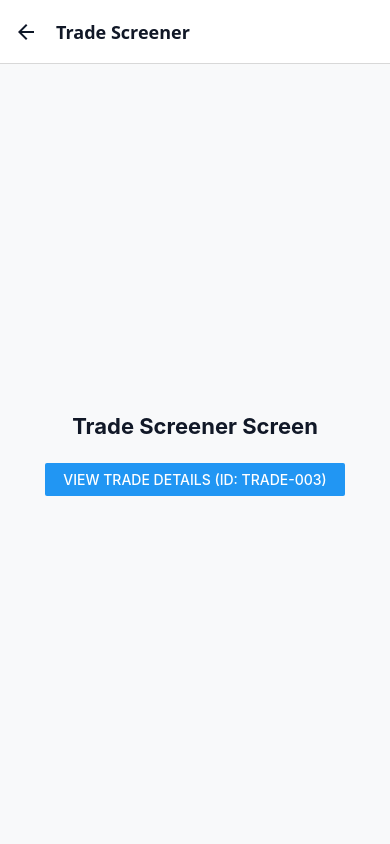
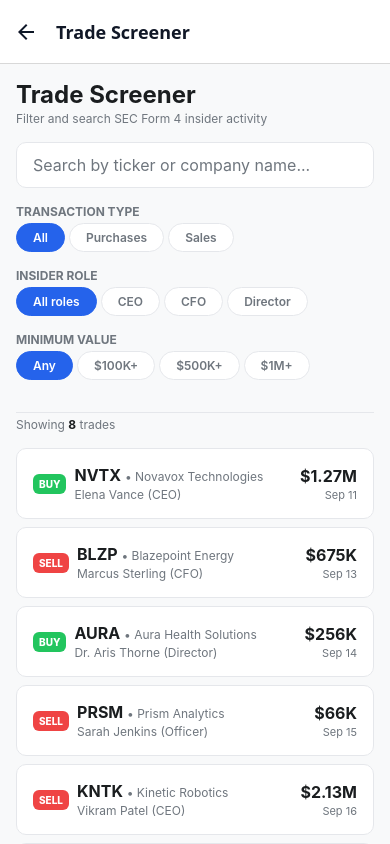
Before and after one commit to pritam-b-dev/stocks-n-trades, a React Native app: screen /Screener in a window 390 px wide. Built offline with nearby package versions, Linux system fonts and the light colour scheme.

Commit message:
feat: implement Screener screen with search and 3 filter groups

```diff
--- a/src/screens/ScreenerScreen.tsx
+++ b/src/screens/ScreenerScreen.tsx
@@ -1,22 +1,221 @@
-import React from "react";
-import { View, Text, Button, StyleSheet } from "react-native";
+import React, { useState, useMemo } from "react";
+import {
+  View,
+  Text,
+  TextInput,
+  ScrollView,
+  TouchableOpacity,
+  StyleSheet,
+} from "react-native";
 import { NativeStackScreenProps } from "@react-navigation/native-stack";
 import { RootStackParamList } from "../navigation/RootNavigator";
+import { mockTrades } from "../data/mockTrades";
+import { theme } from "../theme/theme";
+import { InsiderTrade } from "../types/InsiderTrade";
+import { TradeCard } from "../components/TradeCard";
+import { FilterChip } from "../components/FilterChip";
 
 type Props = NativeStackScreenProps<RootStackParamList, "Screener">;
 
+// Exact required option sets
+const TRANSACTION_TYPES = ["All", "Purchases", "Sales"] as const;
+const INSIDER_ROLES = ["All roles", "CEO", "CFO", "Director"] as const;
+const VALUE_THRESHOLDS = ["Any", "$100K+", "$500K+", "$1M+"] as const;
+
+type TransactionTypeOption = (typeof TRANSACTION_TYPES)[number];
+type InsiderRoleOption = (typeof INSIDER_ROLES)[number];
+type ValueThresholdOption = (typeof VALUE_THRESHOLDS)[number];
+
 export default function ScreenerScreen({ navigation }: Props) {
+  // State for search text and filter selections
+  const [searchQuery, setSearchQuery] = useState<string>("");
+  const [selectedType, setSelectedType] =
+    useState<TransactionTypeOption>("All");
+  const [selectedRole, setSelectedRole] =
+    useState<InsiderRoleOption>("All roles");
+  const [selectedValue, setSelectedValue] =
+    useState<ValueThresholdOption>("Any");
+
+  // Combined AND filtering logic
+  const filteredTrades = useMemo(() => {
+    return mockTrades.filter((trade: InsiderTrade) => {
+      // 1. Search Query Filter (Ticker OR Company Name)
+      if (searchQuery.trim().length > 0) {
+        const query = searchQuery.toLowerCase().trim();
+        const matchesTicker = trade.ticker.toLowerCase().includes(query);
+        const matchesCompany = trade.companyName.toLowerCase().includes(query);
+        if (!matchesTicker && !matchesCompany) return false;
+      }
+
+      // 2. Transaction Type Filter
+      if (
+        selectedType === "Purchases" &&
+        trade.transactionType !== "Purchase"
+      ) {
+        return false;
+      }
+      if (selectedType === "Sales" && trade.transactionType !== "Sale") {
+        return false;
+      }
+
+      // 3. Insider Role Filter
+      if (selectedRole !== "All roles") {
+        if (
+          !trade.insiderRole.toLowerCase().includes(selectedRole.toLowerCase())
+        ) {
+          return false;
+        }
+      }
+
+      // 4. Value Threshold Filter
+      if (selectedValue === "$100K+" && trade.totalValue < 100000) {
+        return false;
+      }
+      if (selectedValue === "$500K+" && trade.totalValue < 500000) {
+        return false;
+      }
+      if (selectedValue === "$1M+" && trade.totalValue < 1000000) {
+        return false;
+      }
+
+      return true;
+    });
+  }, [searchQuery, selectedType, selectedRole, selectedValue]);
+
+  // Handler to clear all filters back to default state
+  const handleClearFilters = () => {
+    setSearchQuery("");
+    setSelectedType("All");
+    setSelectedRole("All roles");
+    setSelectedValue("Any");
+  };
+
+  const isFiltered =
+    searchQuery.trim().length > 0 ||
+    selectedType !== "All" ||
+    selectedRole !== "All roles" ||
+    selectedValue !== "Any";
+
   return (
     <View style={styles.container}>
-      <Text style={styles.title}>Trade Screener Screen</Text>
-      <View style={styles.buttonContainer}>
-        <Button
-          title="View Trade Details (ID: trade-003)"
-          onPress={() =>
-            navigation.navigate("TradeDetails", { tradeId: "trade-003" })
-          }
-        />
-      </View>
+      <ScrollView contentContainerStyle={styles.scrollContent}>
+        {/* SCREEN TITLE */}
+        <Text style={styles.title}>Trade Screener</Text>
+        <Text style={styles.subtitle}>
+          Filter and search SEC Form 4 insider activity
+        </Text>
+
+        {/* SEARCH BAR */}
+        <View style={styles.searchContainer}>
+          <TextInput
+            style={styles.searchInput}
+            placeholder="Search by ticker or company name..."
+            placeholderTextColor={theme.colors.textSecondary}
+            value={searchQuery}
+            onChangeText={setSearchQuery}
+            autoCorrect={false}
+            autoCapitalize="none"
+          />
+          {searchQuery.length > 0 && (
+            <TouchableOpacity
+              onPress={() => setSearchQuery("")}
+              style={styles.clearSearchButton}
+            >
+              <Text style={styles.clearSearchText}>✕</Text>
+            </TouchableOpacity>
+          )}
+        </View>
+
+        {/* FILTER GROUP 1: TRANSACTION TYPE */}
+        <View style={styles.filterSection}>
+          <Text style={styles.filterSectionTitle}>Transaction Type</Text>
+          <ScrollView horizontal showsHorizontalScrollIndicator={false}>
+            {TRANSACTION_TYPES.map((type) => (
+              <FilterChip
+                key={type}
+                label={type}
+                selected={selectedType === type}
+                onPress={() => setSelectedType(type)}
+              />
+            ))}
+          </ScrollView>
+        </View>
+
+        {/* FILTER GROUP 2: INSIDER ROLE */}
+        <View style={styles.filterSection}>
+          <Text style={styles.filterSectionTitle}>Insider Role</Text>
+          <ScrollView horizontal showsHorizontalScrollIndicator={false}>
+            {INSIDER_ROLES.map((role) => (
+              <FilterChip
+                key={role}
+                label={role}
+                selected={selectedRole === role}
+                onPress={() => setSelectedRole(role)}
+              />
+            ))}
+          </ScrollView>
+        </View>
+
+        {/* FILTER GROUP 3: VALUE THRESHOLD */}
+        <View style={styles.filterSection}>
+          <Text style={styles.filterSectionTitle}>Minimum Value</Text>
+          <ScrollView horizontal showsHorizontalScrollIndicator={false}>
+            {VALUE_THRESHOLDS.map((val) => (
+              <FilterChip
+                key={val}
+                label={val}
+                selected={selectedValue === val}
+                onPress={() => setSelectedValue(val)}
+              />
+            ))}
+          </ScrollView>
+        </View>
+
+        {/* RESULTS HEADER & CLEAR ACTION */}
+        <View style={styles.resultsHeader}>
+          <Text style={styles.resultsCount}>
+            Showing{" "}
+            <Text style={styles.countBold}>{filteredTrades.length}</Text>{" "}
+            {filteredTrades.length === 1 ? "trade" : "trades"}
+          </Text>
+          {isFiltered && (
+            <TouchableOpacity onPress={handleClearFilters}>
+              <Text style={styles.resetText}>Clear Filters</Text>
+            </TouchableOpacity>
+          )}
+        </View>
+
+        {/* TRADE LIST OR EMPTY STATE */}
+        {filteredTrades.length > 0 ? (
+          filteredTrades.map((trade: InsiderTrade) => (
+            <TradeCard
+              key={trade.id}
+              trade={trade}
+              variant="row"
+              onPress={() =>
+                navigation.navigate("TradeDetails", { tradeId: trade.id })
+              }
+            />
+          ))
+        ) : (
+          <View style={styles.emptyStateContainer}>
+            <Text style={styles.emptyStateIcon}>🔎</Text>
+            <Text style={styles.emptyStateTitle}>No Matching Trades</Text>
+            <Text style={styles.emptyStateSubtext}>
+              No insider trades match your current search and filter
+              combination.
+            </Text>
+            <TouchableOpacity
+              style={styles.clearFiltersButton}
+              onPress={handleClearFilters}
+            >
+              <Text style={styles.clearFiltersButtonText}>
+                Reset All Filters
+              </Text>
+            </TouchableOpacity>
+          </View>
+        )}
+      </ScrollView>
     </View>
   );
 }
@@ -24,19 +223,114 @@ export default function ScreenerScreen({ navigation }: Props) {
 const styles = StyleSheet.create({
   container: {
     flex: 1,
-    justifyContent: "center",
-    alignItems: "center",
-    padding: 16,
-    backgroundColor: "#F8F9FA",
+    backgroundColor: theme.colors.background,
+  },
+  scrollContent: {
+    padding: theme.spacing.md,
+    paddingBottom: theme.spacing.xl * 2,
   },
   title: {
-    fontSize: 22,
+    fontSize: theme.typography.xl,
     fontWeight: "bold",
-    marginBottom: 24,
-    color: "#111827",
+    color: theme.colors.textPrimary,
   },
-  buttonContainer: {
-    width: "100%",
-    maxWidth: 300,
+  subtitle: {
+    fontSize: theme.typography.sm,
+    color: theme.colors.textSecondary,
+    marginBottom: theme.spacing.md,
+    marginTop: 2,
+  },
+  searchContainer: {
+    flexDirection: "row",
+    alignItems: "center",
+    backgroundColor: theme.colors.surface,
+    borderRadius: 10,
+    borderWidth: 1,
+    borderColor: "#E5E7EB",
+    paddingHorizontal: theme.spacing.md,
+    marginBottom: theme.spacing.md,
+  },
+  searchInput: {
+    flex: 1,
+    height: 44,
+    fontSize: theme.typography.md,
+    color: theme.colors.textPrimary,
+  },
+  clearSearchButton: {
+    padding: theme.spacing.xs,
+  },
+  clearSearchText: {
+    fontSize: 14,
+    color: theme.colors.textSecondary,
+  },
+  filterSection: {
+    marginBottom: theme.spacing.md,
+  },
+  filterSectionTitle: {
+    fontSize: 12,
+    fontWeight: "700",
+    color: theme.colors.textSecondary,
+    textTransform: "uppercase",
+    marginBottom: theme.spacing.xs,
+  },
+  resultsHeader: {
+    flexDirection: "row",
+    justifyContent: "space-between",
+    alignItems: "center",
+    marginVertical: theme.spacing.md,
+    paddingTop: theme.spacing.xs,
+    borderTopWidth: 1,
+    borderTopColor: "#E5E7EB",
+  },
+  resultsCount: {
+    fontSize: theme.typography.sm,
+    color: theme.colors.textSecondary,
+  },
+  countBold: {
+    fontWeight: "bold",
+    color: theme.colors.textPrimary,
+  },
+  resetText: {
+    fontSize: theme.typography.sm,
+    fontWeight: "600",
+    color: theme.colors.accent,
+  },
+  emptyStateContainer: {
+    alignItems: "center",
+    justifyContent: "center",
+    paddingVertical: theme.spacing.xl * 1.5,
+    backgroundColor: theme.colors.surface,
+    borderRadius: 12,
+    borderWidth: 1,
+    borderColor: "#E5E7EB",
+    marginTop: theme.spacing.sm,
+    paddingHorizontal: theme.spacing.md,
+  },
+  emptyStateIcon: {
+    fontSize: 36,
+    marginBottom: theme.spacing.sm,
+  },
+  emptyStateTitle: {
+    fontSize: theme.typography.lg,
+    fontWeight: "bold",
+    color: theme.colors.textPrimary,
+    marginBottom: theme.spacing.xs,
+  },
+  emptyStateSubtext: {
+    fontSize: theme.typography.sm,
+    color: theme.colors.textSecondary,
+    textAlign: "center",
+    marginBottom: theme.spacing.md,
+  },
+  clearFiltersButton: {
+    backgroundColor: theme.colors.accent,
+    paddingHorizontal: theme.spacing.md,
+    paddingVertical: theme.spacing.xs + 4,
+    borderRadius: 8,
+  },
+  clearFiltersButtonText: {
+    color: "#FFFFFF",
+    fontWeight: "600",
+    fontSize: theme.typography.sm,
   },
 });
```
